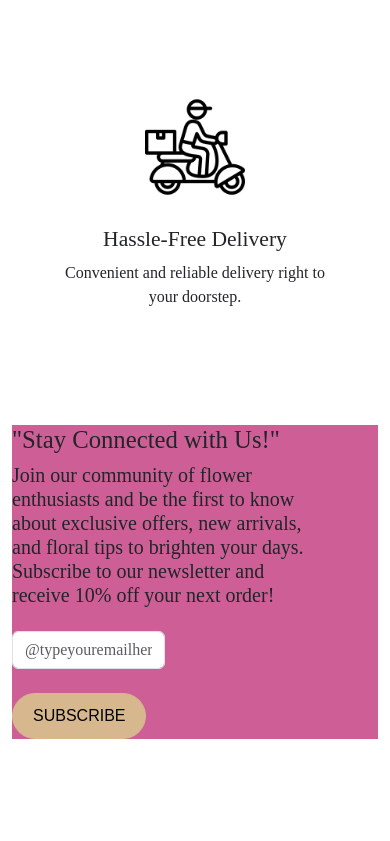
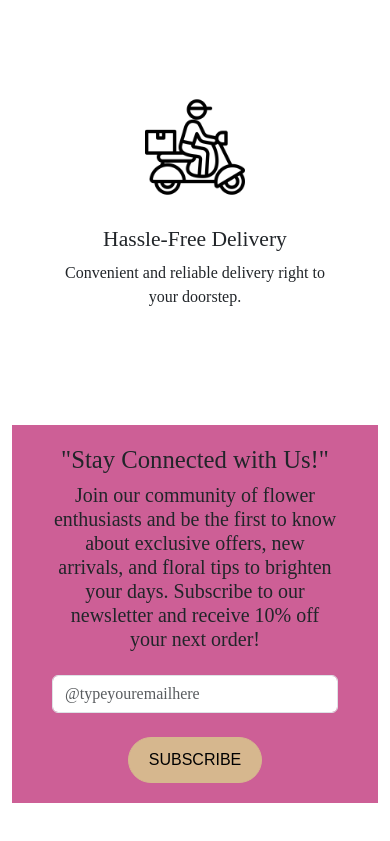
Before and after one commit to DinanDilmith/Florance, a React (Create React App) app: page / in a window 390 px wide. Shown: the part 7579-8420 px from the top of the page. Before the commit the page ends 8378 px from the top, so only its background shows below. Built offline with nearby package versions, Linux system fonts and the light colour scheme; a web font is replaced by a local one.

Commit message:
implemented proper responsiveness for newletter component in all screen sizes

```diff
--- a/src/Components/Newsletter.css
+++ b/src/Components/Newsletter.css
@@ -1,21 +1,27 @@
-.newslet-div{
+.newslet-div {
   background-color: rgb(205, 95, 150);
   margin-bottom: 60px;
 }
 
-.newslet-img{
-    height: 400px;
-    width: 400px;
+.newslet-img {
+  max-height: 400px;
+  max-width: 400px;
   margin: 40px 40px;
   border: 5px solid white;
 }
 
-.newslet-text{
-    font-family: 'PlayFair';
+.newslet-text {
+  font-family: "PlayFair";
   margin-right: 60px;
 }
 
-.newslet-btn{
+.form-email{
+    display: flex;
+    justify-content: center;
+    width: 50%;
+  }
+
+.newslet-btn {
   background-color: rgb(214, 183, 142);
   font-family: sans-serif;
   padding: 10px 20px;
@@ -24,8 +30,23 @@
   border: 1px solid rgb(214, 183, 142);
 }
 
-.newslet-btn:hover{
+.newslet-btn:hover {
   background-color: rgb(205, 95, 150);
   color: white;
   border: 1px solid white;
 }
+
+@media (max-width: 991px) {
+  .newslet-text {
+    font-family: "PlayFair";
+    text-align: center;
+    margin: 20px 40px;
+  }
+
+  .form-email{
+    display: flex;
+    justify-content: center;
+    width: 100%;
+  }
+
+}
--- a/src/Components/Newsletter.js
+++ b/src/Components/Newsletter.js
@@ -10,7 +10,7 @@ export default function Newsletter() {
       <Container>
         <div className="newslet-div">
           <Row>
-            <Col xs={12} lg={5} className="d-none d-lg-block">
+            <Col xs={12} lg={6} xl={5} className="d-none d-lg-block">
               <img
                 src={newsletter}
                 className="newslet-img"
@@ -18,7 +18,7 @@ export default function Newsletter() {
               />
             </Col>
 
-            <Col xs={12} lg={7} className="d-flex align-items-center justify-content-center">
+            <Col xs={12} lg={6} xl={7}  className="d-flex align-items-center justify-content-center">
               <div className="newslet-text">
                 <h2>"Stay Connected with Us!"</h2>
                 <h5>
@@ -29,7 +29,7 @@ export default function Newsletter() {
                 </h5>
 
                 <Form>
-                  <Form.Group className="my-4 w-50">
+                  <Form.Group className="form-email my-4">
                     <Form.Control
                       type="email"
                       placeholder="@typeyouremailhere"
```
Lines whose indentation alone changed are shown as unchanged.
